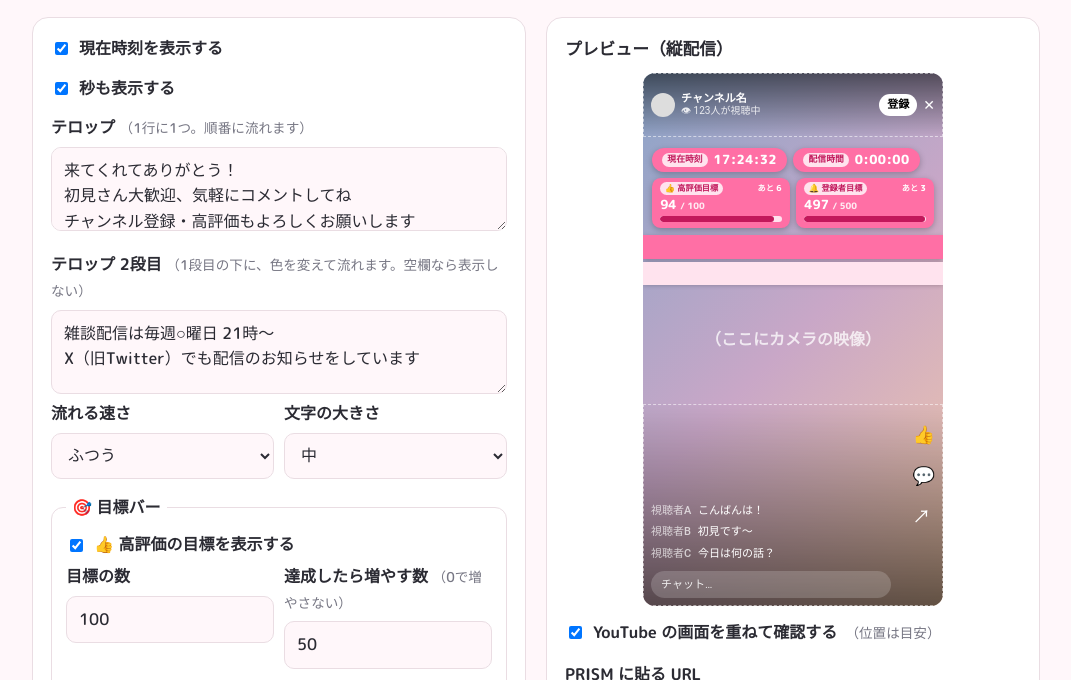
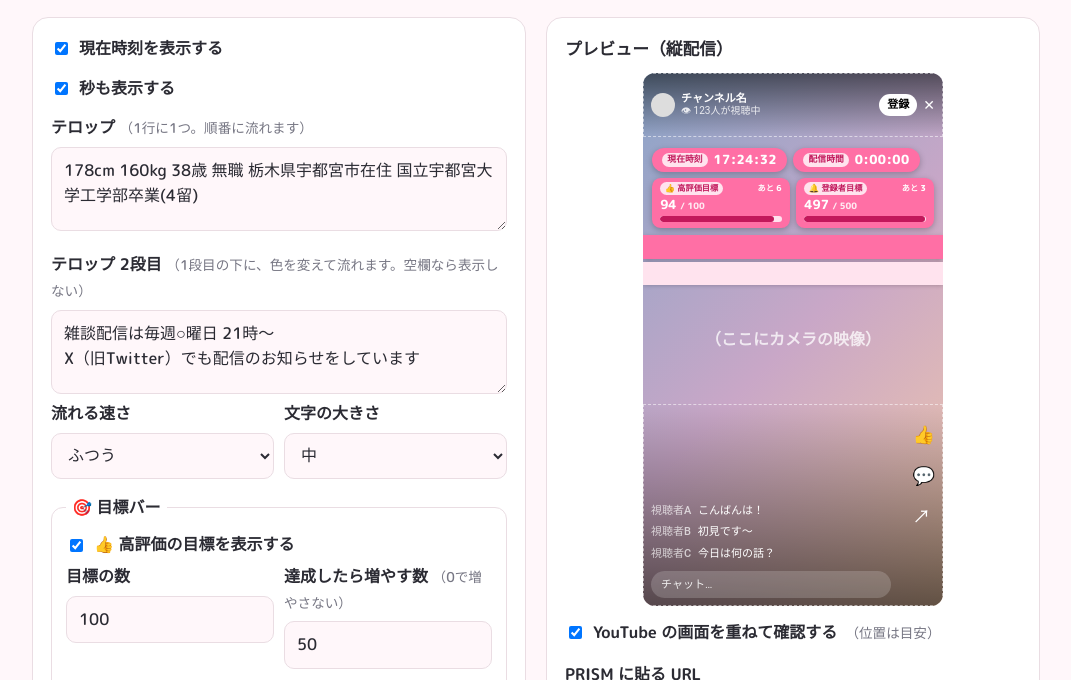
Before and after one commit to yotuba12/zatsudan-overlay, a plain HTML site: page index.html in a window 1280 px wide. Shown: the part 95-775 px from the top of the page, without its empty margins (104-1175 px from the left). Drawn offline with Linux system fonts and the light colour scheme.

Commit message:
テロップ上段の初期文をプロフィールにする
Co-Authored-By: Claude Opus 5.5 <noreply@anthropic.com>

```diff
--- a/index.html
+++ b/index.html
@@ -116,9 +116,7 @@
       <label class="check"><input type="checkbox" id="sec" checked> 秒も表示する</label>
 
       <label for="m">テロップ <span class="hint">（1行に1つ。順番に流れます）</span></label>
-      <textarea id="m">来てくれてありがとう！
-初見さん大歓迎、気軽にコメントしてね
-チャンネル登録・高評価もよろしくお願いします</textarea>
+      <textarea id="m">178cm 160kg 38歳 無職 栃木県宇都宮市在住 国立宇都宮大学工学部卒業(4留)</textarea>
 
       <label for="m2">テロップ 2段目 <span class="hint">（1段目の下に、色を変えて流れます。空欄なら表示しない）</span></label>
       <textarea id="m2">雑談配信は毎週○曜日 21時〜
```
